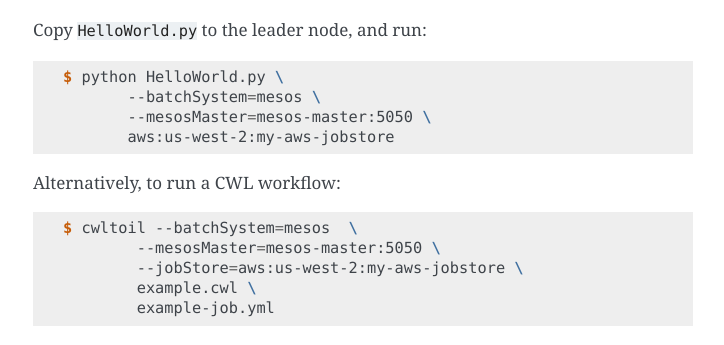
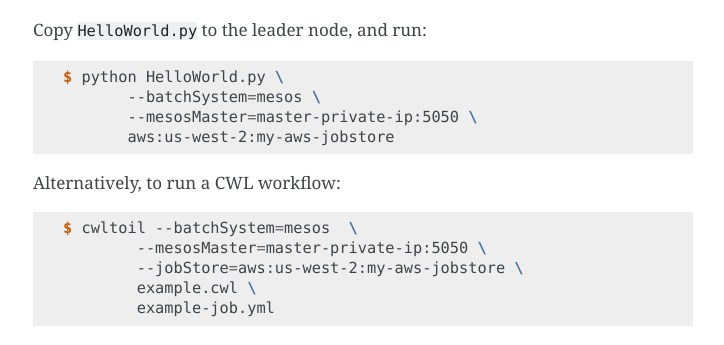
Before and after one commit to DataBiosphere/toil, a Sphinx documentation site: the page built from docs/running/cloud.rst, in a window 1280 px wide and 900 px high, scrolled down 1792 px. Shown: the part 152-497 px from the top of the window, without its empty margins (387-1111 px from the left). Built offline with Sphinx 7.4.7, drawn with Linux system fonts in a browser that asks for light colours; the version number could not be read and is left out.

Commit message:
Fix CGCloud specific AWS instructions

```diff
--- a/docs/running/cloud.rst
+++ b/docs/running/cloud.rst
@@ -94,13 +94,13 @@
 
    $ python HelloWorld.py \
           --batchSystem=mesos \
-          --mesosMaster=mesos-master:5050 \
+          --mesosMaster=master-private-ip:5050 \
           aws:us-west-2:my-aws-jobstore
 
 Alternatively, to run a CWL workflow::
 
    $ cwltoil --batchSystem=mesos  \
-           --mesosMaster=mesos-master:5050 \
+           --mesosMaster=master-private-ip:5050 \
            --jobStore=aws:us-west-2:my-aws-jobstore \
            example.cwl \
            example-job.yml
```
